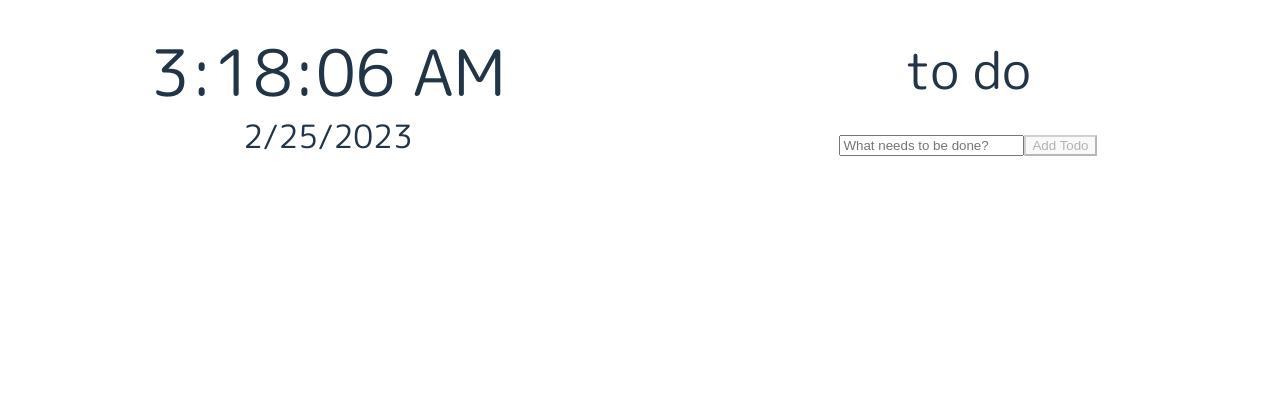
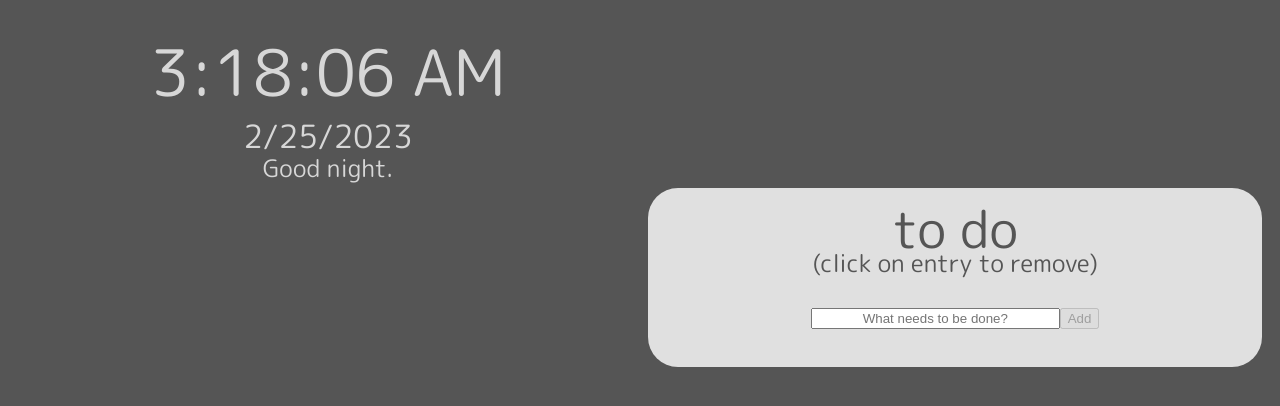
Before and after one commit to yuno-cchi/project_lemon, a React (Vite) app in the folder project_lemon/: page / in a window 1280 px wide. Shown: the top 406 px of the page. Built offline with nearby package versions, Linux system fonts and the light colour scheme.

Commit message:
add greeting

```diff
--- a/project_lemon/src/App.css
+++ b/project_lemon/src/App.css
@@ -20,6 +20,10 @@
                                   supported by Chrome, Edge, Opera and Firefox */
 }
 
+.inLightBackground {
+  color: #555555;
+}
+
 .debug_color_1 {
   background-color: salmon;
 }
@@ -38,9 +42,18 @@
   line-height: 0px;
 }
 
+.header {
+  line-height: 0%;
+}
+
 .listEntry {
   font-size:1.2em;
   min-width: 50%;
+  text-align: center;
+}
+
+#todoInput {
+  width: 40%;
   text-align: center;
 }
 
@@ -48,3 +61,11 @@
   opacity: 50%;
   cursor: pointer;
 }
+
+#todoComponent {
+  background-color: #e0e0e0;
+  border-radius: 30px;
+  padding: 1%;
+  margin-left: 2%;
+  margin-right: 2%;
+}
--- a/project_lemon/src/App.jsx
+++ b/project_lemon/src/App.jsx
@@ -2,14 +2,14 @@ import { useState } from 'react'
 import './App.css'
 import Clock from './components/clock'
 import Todo from './components/todo'
+import Greeting from './components/greeting'
 
 function App() {
-  const [count, setCount] = useState(0)
-
   return (
     <div id="container" className="App">
       <div id="left">
         <Clock id="clock"/>
+        <Greeting />
       </div>
       <div id="right">
         <Todo />
--- /dev/null
+++ b/project_lemon/src/components/greeting.jsx
@@ -0,0 +1,29 @@
+import { useState, useEffect } from "react";
+
+const Greeting = () => {
+  const [greet, setGreet] = useState("Welcome back");
+
+  useEffect(() => {
+    const interval = setInterval(() => {
+      const hour = new Date().getHours();
+
+      if (hour >= 4 && hour < 12) {
+        setGreet("Good morning");
+      } else if (hour >= 12 && hour < 17) {
+        setGreet("Good afternoon");
+      } else if (hour >= 17 && hour <= 23) {
+        setGreet("Good evening");
+      } else {
+        setGreet("Good night");
+      }
+    }, 3000);
+
+    return () => clearInterval(interval);
+  }, []);
+
+  return (
+    <h2 className="header">{greet}.</h2>
+  );
+}
+
+export default Greeting;
--- a/project_lemon/src/components/todo.jsx
+++ b/project_lemon/src/components/todo.jsx
@@ -32,19 +32,22 @@ function Todo() {
     const isInputEmpty = inputValue.trim() === "";
 
     return (
-        <div>
-            <h1 class="noselect">to do</h1>
+        <div id="todoComponent">
+            <h1 class="noselect inLightBackground header">to do</h1>
+            <h2 class="noSelect inLightBackground header">(click on entry to remove)</h2>
+            <br/>
             <form onSubmit={addTodo}>
                 <input
+                    id="todoInput"
                     type="text"
                     placeholder="What needs to be done?"
                     value={inputValue}
                     onChange={handleInputChange}
                     ref={todoText}
                 />
-                <button type="submit" disabled={isInputEmpty}>Add Todo</button>
+                <button type="submit" disabled={isInputEmpty}>Add</button>
             </form>
-            <ul id="ToDoList">
+            <ul id="ToDoList" class="inLightBackground">
                 {todos.map((todo, index) => (
                     <li
                         key={todo}
--- a/project_lemon/src/index.css
+++ b/project_lemon/src/index.css
@@ -11,15 +11,6 @@
   -webkit-text-size-adjust: 100%;
 }
 
-a {
-  font-weight: 500;
-  color: #646cff;
-  text-decoration: inherit;
-}
-a:hover {
-  color: #535bf2;
-}
-
 body {
   height: 100%;
   width: 100%
@@ -30,21 +21,9 @@ h1 {
   line-height: 1.1;
 }
 
-@media (prefers-color-scheme: light) {
-  :root {
-    color: #213547;
-    background-color: #ffffff;
-  }
-  a:hover {
-    color: #747bff;
-  }
-  button {
-    background-color: #f9f9f9;
-  }
-}
-
 #ToDoList {
   text-align: center;
+  overflow:scroll;
 }
 
 #left {
@@ -54,6 +33,7 @@ h1 {
 
 #right {
   width: 50%;
+  margin-right: 1%;
   float: right;
 }
 
@@ -68,4 +48,7 @@ h1 {
     height: 50%;
     float:none;
   }
+  #todoComponent {
+    margin-right: 5%;
+  }
 }
```
